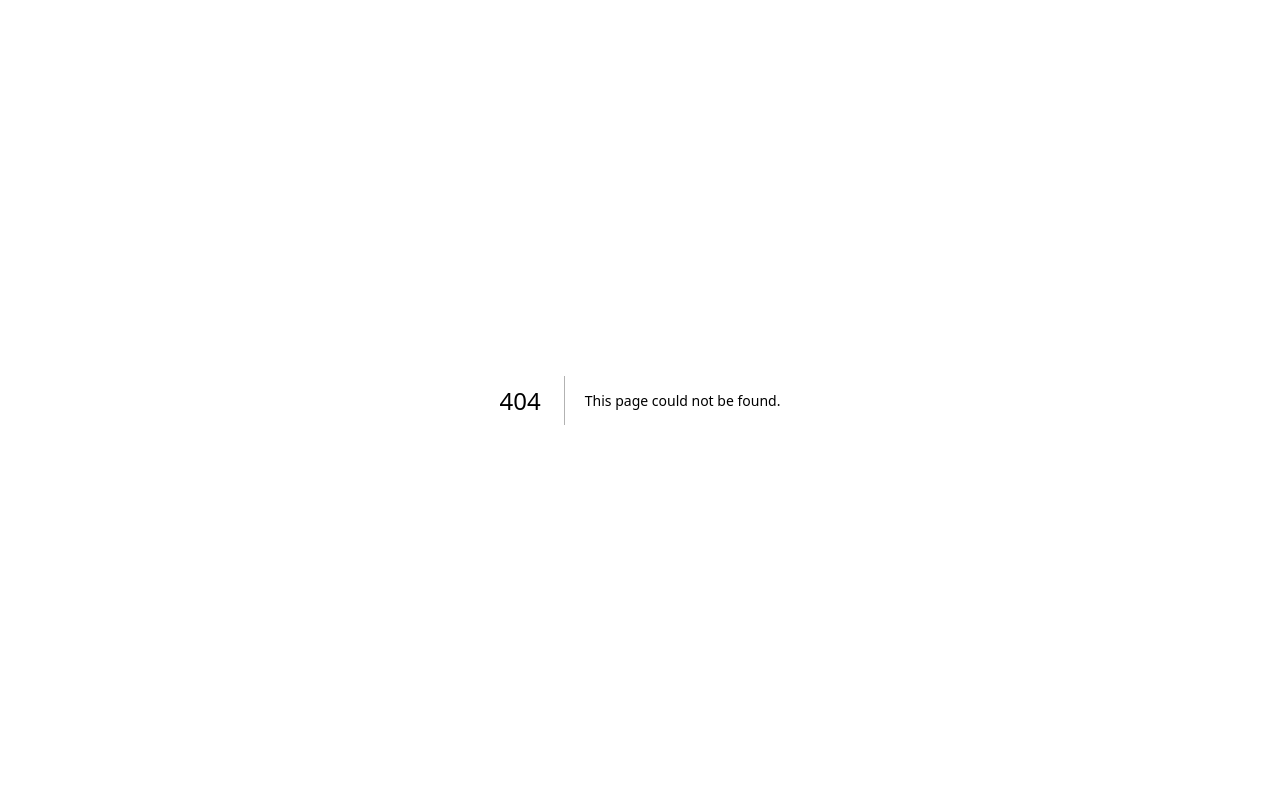
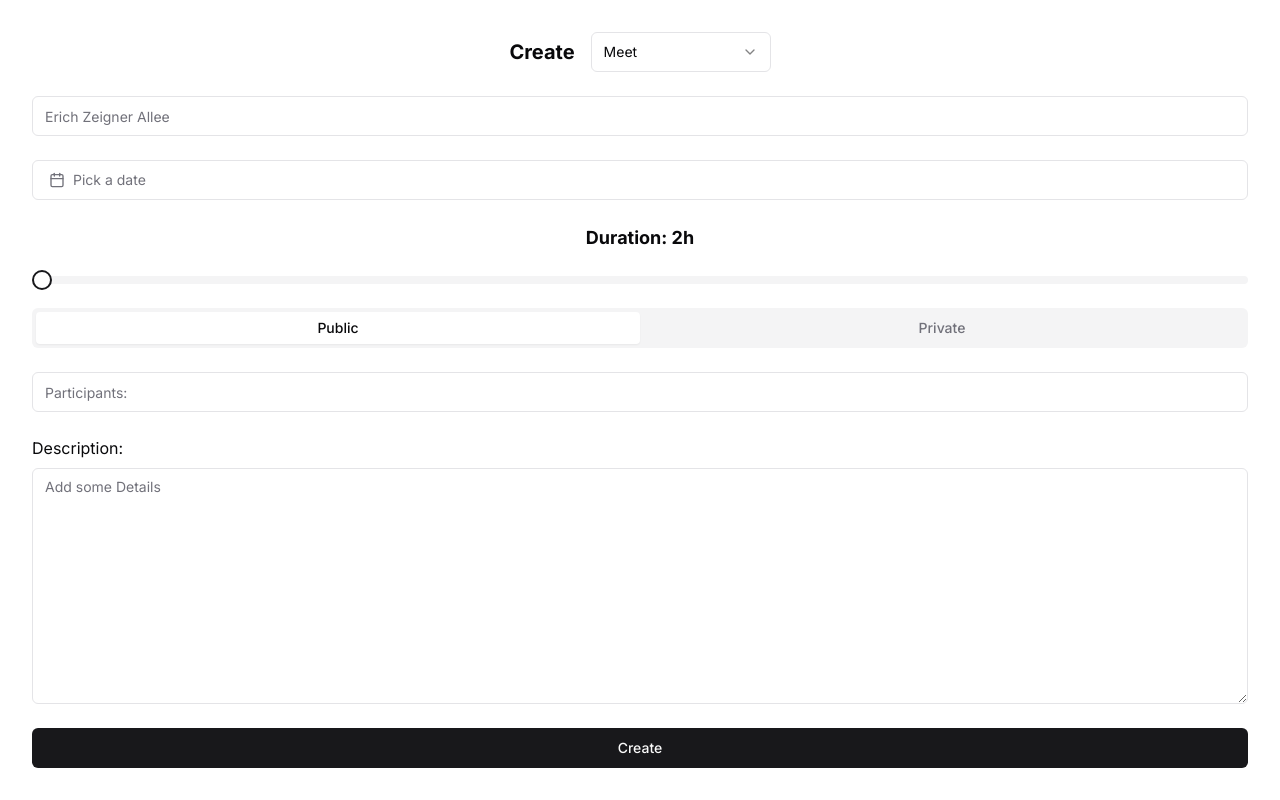
Before and after one commit to hnns-dev/camp12-final, a Next.js app: page /create in a window 1280 px wide. Before the commit this address had no page. Built offline with nearby package versions, Linux system fonts and the light colour scheme.

Commit message:
add components

```diff
--- a/app/createMeet/page.tsx
+++ b/app/create/page.tsx
@@ -14,16 +14,18 @@ import {
   SelectTrigger,
   SelectValue,
 } from "@/components/ui/select";
-import { Tabs, TabsContent, TabsList, TabsTrigger } from "@/components/ui/tabs";
+import { Tabs, TabsList, TabsTrigger } from "@/components/ui/tabs";
+import { Textarea } from "@/components/ui/textarea";
 import { cn } from "@/lib/utils";
-import { Slider } from "@radix-ui/react-slider";
+import { Slider } from "@/components/ui/slider";
 import { CalendarIcon } from "lucide-react";
 import React from "react";
+import { format } from "date-fns";
 
-export function Page() {
+export default function CreateMeet() {
   const [date, setDate] = React.useState<Date>();
   return (
-    <div className="h-screen w-screen py-4 px-8 flex flex-col gap-6 items-center">
+    <div className="h-screen w-screen py-8 px-8 flex flex-col gap-6 items-center">
       <div className="flex gap-4 items-center">
         <h2 className="text-xl font-bold">Create</h2>
         <Select>
@@ -47,7 +49,7 @@ export function Page() {
             )}
           >
             <CalendarIcon className="mr-2 h-4 w-4" />
-            {/* {date ? format(date, "PPP") : <span>Pick a date</span>} */}
+            {date ? format(date, "PPP") : <span>Pick a date</span>}
           </Button>
         </PopoverTrigger>
         <PopoverContent className="w-auto p-0">
@@ -59,7 +61,8 @@ export function Page() {
           />
         </PopoverContent>
       </Popover>
-      <Slider defaultValue={[0]} max={3} step={0.5} />
+      <span className="font-bold text-lg">Duration: 2h</span>
+      <Slider defaultValue={[0]} max={3} step={0.5} className="w-full" />
       <Tabs defaultValue="public" className="w-full">
         <TabsList className="w-full">
           <TabsTrigger value="public" className="w-1/2">
@@ -70,8 +73,12 @@ export function Page() {
           </TabsTrigger>
         </TabsList>
       </Tabs>
-
-      <Button className="w-full">Create</Button>
+      <Input placeholder="Participants:" />
+      <div className="flex flex-col w-full gap-2 grow">
+        <span className="">Description:</span>
+        <Textarea placeholder="Add some Details" className="grow" />
+      </div>
+      <Button className="w-full mt-auto">Create</Button>
     </div>
   );
 }
--- a/app/page.tsx
+++ b/app/page.tsx
@@ -1,11 +1,6 @@
 import Image from "next/image";
 import { InteractionBar } from "@/components/InteractionBar";
-import { Page } from "./createMeet/page";
 
 export default function Home() {
-  return (
-    <main className="min-h-screen">
-      <Page />
-    </main>
-  );
+  return <main className="min-h-screen"></main>;
 }
--- /dev/null
+++ b/components/ui/textarea.tsx
@@ -0,0 +1,24 @@
+import * as React from "react"
+
+import { cn } from "@/lib/utils"
+
+export interface TextareaProps
+  extends React.TextareaHTMLAttributes<HTMLTextAreaElement> {}
+
+const Textarea = React.forwardRef<HTMLTextAreaElement, TextareaProps>(
+  ({ className, ...props }, ref) => {
+    return (
+      <textarea
+        className={cn(
+          "flex min-h-[80px] w-full rounded-md border border-input bg-background px-3 py-2 text-sm ring-offset-background placeholder:text-muted-foreground focus-visible:outline-none focus-visible:ring-2 focus-visible:ring-ring focus-visible:ring-offset-2 disabled:cursor-not-allowed disabled:opacity-50",
+          className
+        )}
+        ref={ref}
+        {...props}
+      />
+    )
+  }
+)
+Textarea.displayName = "Textarea"
+
+export { Textarea }
```
Also changed, not shown: 1 other file (tests, documents, lock files or other folders).
